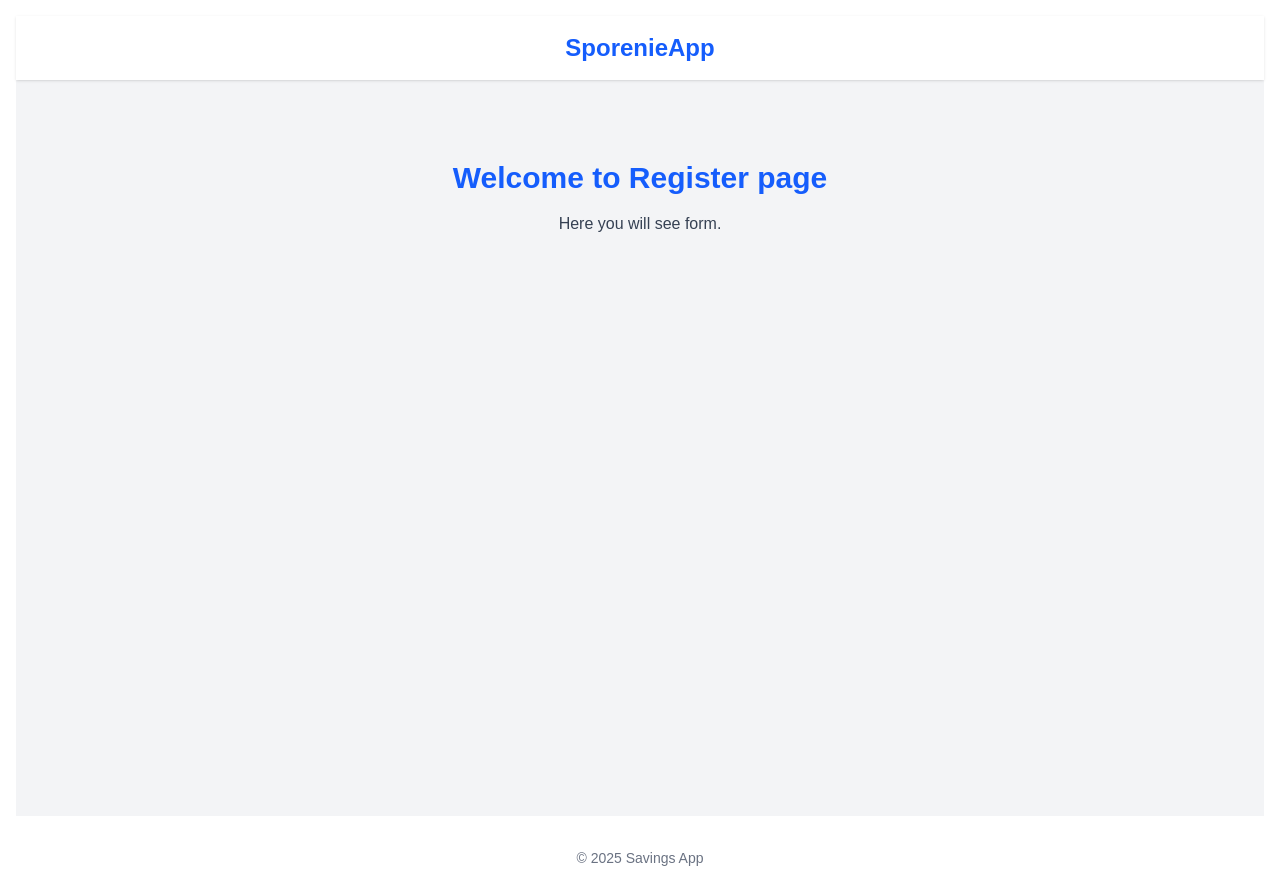
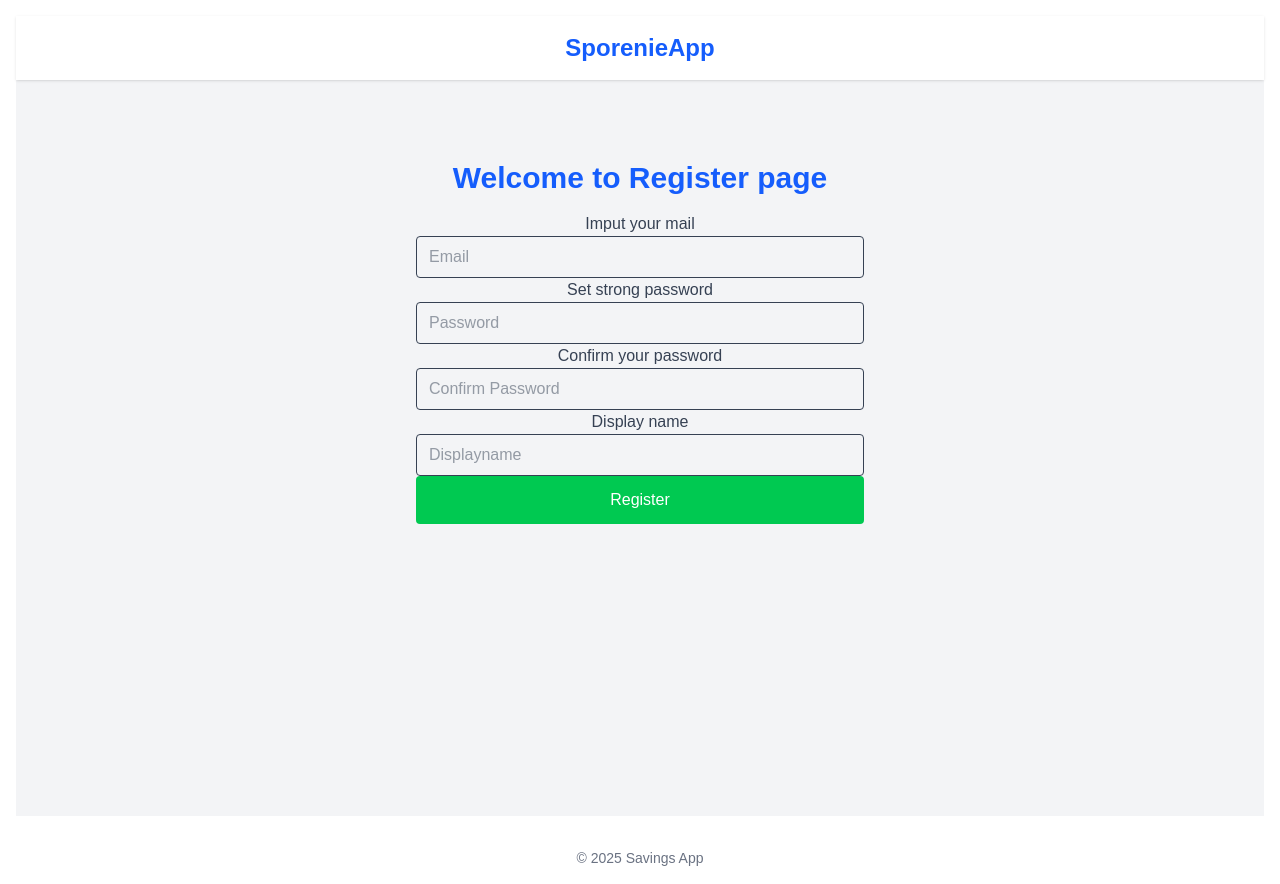
Before and after one commit to TomasPeterec/savings_app_code, a Next.js app: page /register in a window 1280 px wide. Built offline with nearby package versions, Linux system fonts and the light colour scheme; no server answers.

Commit message:
Preparation for registration page added

```diff
--- a/src/app/page.tsx
+++ b/src/app/page.tsx
@@ -1,7 +1,6 @@
 "use client"
 
 import { useState } from "react"
-import Link from "next/link"
 import { useRouter } from "next/navigation"
 import Header from "@/components/Header"
 import { auth, googleProvider } from "@/firebase/firebase"
@@ -68,13 +67,6 @@ export default function Home() {
         </p>
       </div>
 
-      {/* Quick link */}
-      <div className="mt-4">
-        <Link href="/dashboard" className={link}>
-          Go to dashboard
-        </Link>
-      </div>
-
       {/* Login / Register */}
       <div className={loginSection}>
         {/* Google login */}
--- a/src/app/register/page.tsx
+++ b/src/app/register/page.tsx
@@ -1,8 +1,24 @@
 'use client' // required for React interactivity
 
 import Header from '@/components/Header'
+import { inputField, buttonRegister } from "@/styles/ui"
+import { useState } from 'react'
+
 
 export default function Dashboard() {
+  const [email, setEmail] = useState<string>('')
+  const [ password, setPassword ] = useState<string>('')
+  const [ confirmpassword, setConfirmpassword ] = useState<string>('')
+  const [ displayname, setDisplayname ] = useState<string>('')
+
+  const handleRegister = () => {
+    console.log("Email:", email)
+    console.log("Display Name:", displayname)
+    console.log("Password:", password)
+    console.log("Confirm Password:", confirmpassword)
+  }
+
+
   return (
     <div className="min-h-screen bg-gray-100">
       {/* Header */}
@@ -14,7 +30,46 @@ export default function Dashboard() {
           Welcome to Register page
         </h1>
         <p className="text-gray-700 text-center max-w-md">
-          Here you will see form.
+          Imput your mail
+          {/* email input */}
+          <input
+            type='email'
+            placeholder='Email'
+            value={email}
+            onChange={(e) => setEmail(e.target.value)}
+            className={inputField}
+          />
+          Set strong password
+          {/* email input */}
+          <input
+            placeholder='Password'
+            value={password}
+            onChange={(e) => setPassword(e.target.value)}
+            className={inputField}
+          />
+          Confirm your password
+          {/* email input */}
+          <input
+            placeholder='Confirm Password'
+            value={confirmpassword}
+            onChange={(e) => setConfirmpassword(e.target.value)}
+            className={inputField}
+          />
+          Display name
+          {/* email input */}
+          <input
+            placeholder='Displayname'
+            value={displayname}
+            onChange={(e) => setDisplayname(e.target.value)}
+            className={inputField}
+          />
+          <button
+            onClick={handleRegister}
+            className={buttonRegister}
+          >
+            Register
+          </button>
+
         </p>
       </main>
     </div>
```
